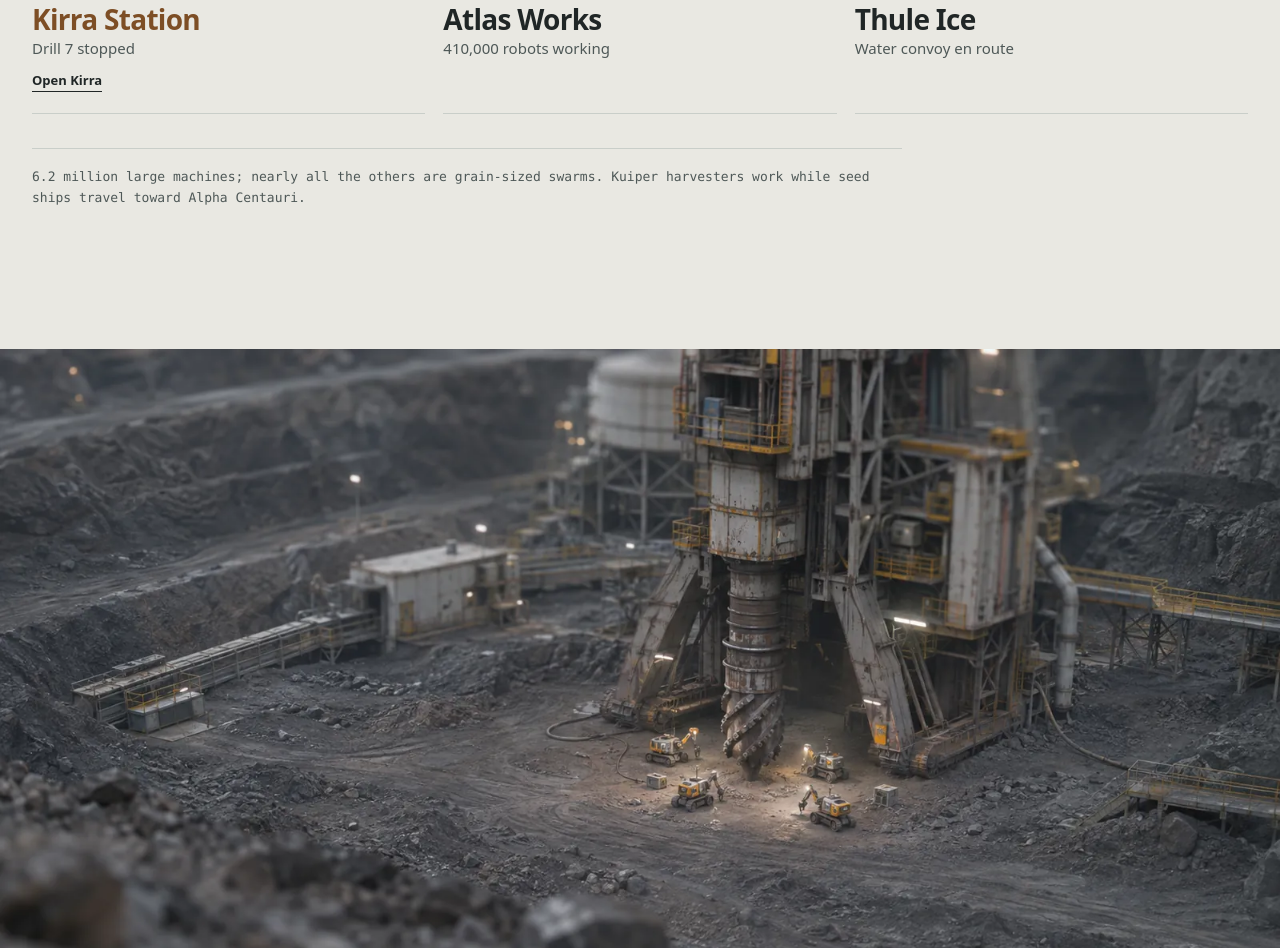
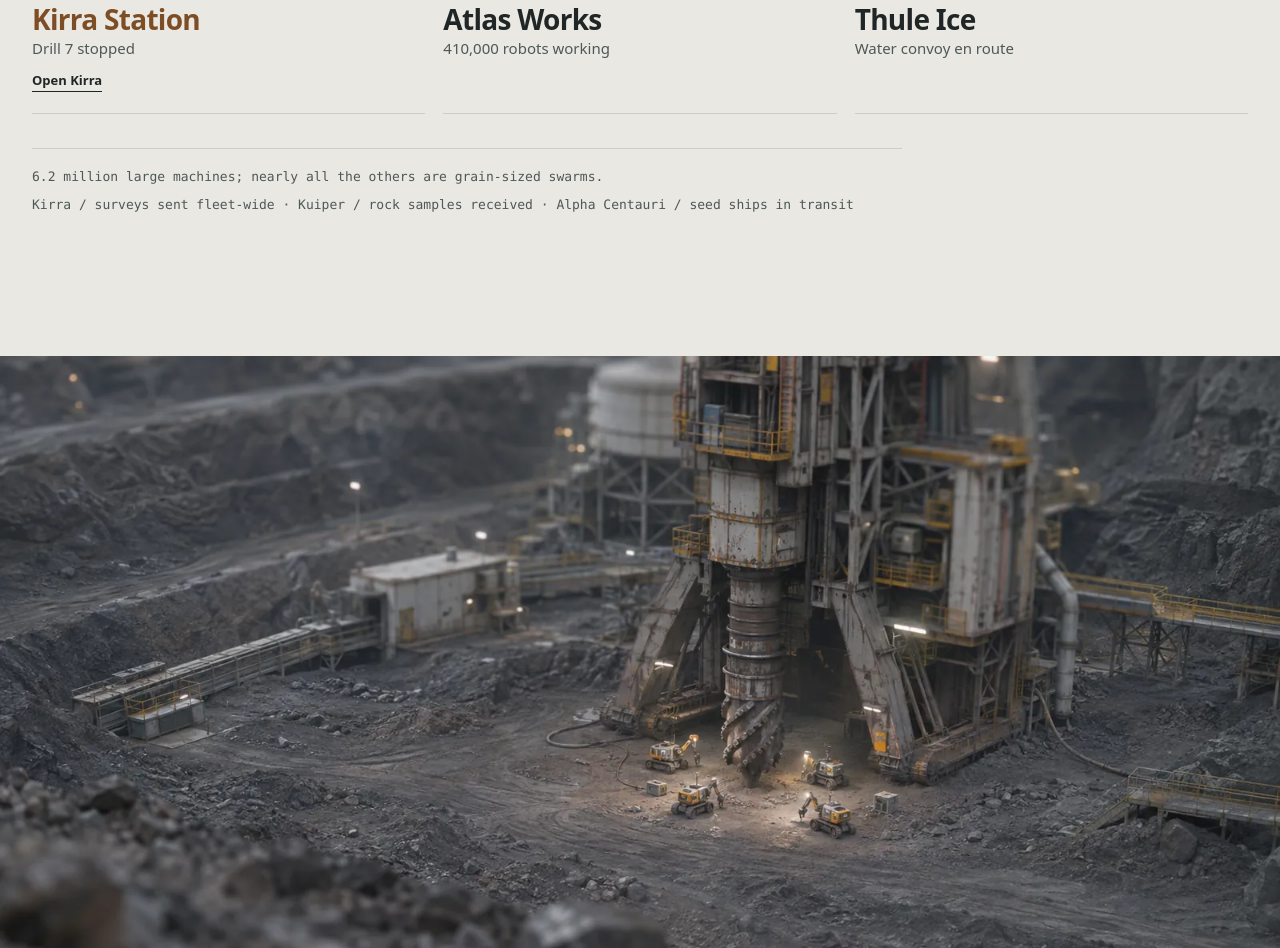
Before and after one commit to ryanallen/vigil, a plain HTML site: page index.html in a window 1280 px wide. Shown: the part 3903-4851 px from the top of the page. Drawn offline with Linux system fonts and the light colour scheme.

Commit message:
Show survey work across the fleet

```diff
--- a/index.html
+++ b/index.html
@@ -90,6 +90,7 @@
   .sys.need:hover h3 { text-decoration: underline; text-underline-offset: 4px; }
   .sys .open { display: inline-block; margin-top: 10px; font-size: 13px; font-weight: 700; border-bottom: 1px solid currentColor; }
   .fleet-edge { max-width: 870px; margin: 34px 0 0; padding-top: 18px; border-top: 1px solid var(--line); color: var(--soft); font: 550 13px/1.6 var(--mono); }
+  .fleet-edge span { display: block; margin-top: 7px; }
 
   .stakes { background: var(--paper-2); }
   .stakes .grid { display: grid; grid-template-columns: .9fr 1.1fr; gap: clamp(40px, 7vw, 110px); align-items: center; }
@@ -182,7 +183,7 @@
   <div class="wrap">
     <div class="fleet-head"><span class="eyebrow">THE FLEET</span></div>
     <div class="fleet" id="fleetGrid"></div>
-    <p class="fleet-edge">6.2 million large machines; nearly all the others are grain-sized swarms. Kuiper harvesters work while seed ships travel toward Alpha Centauri.</p>
+    <p class="fleet-edge">6.2 million large machines; nearly all the others are grain-sized swarms.<span>Kirra / surveys sent fleet-wide · Kuiper / rock samples received · Alpha Centauri / seed ships in transit</span></p>
   </div>
 </section>
 
```
